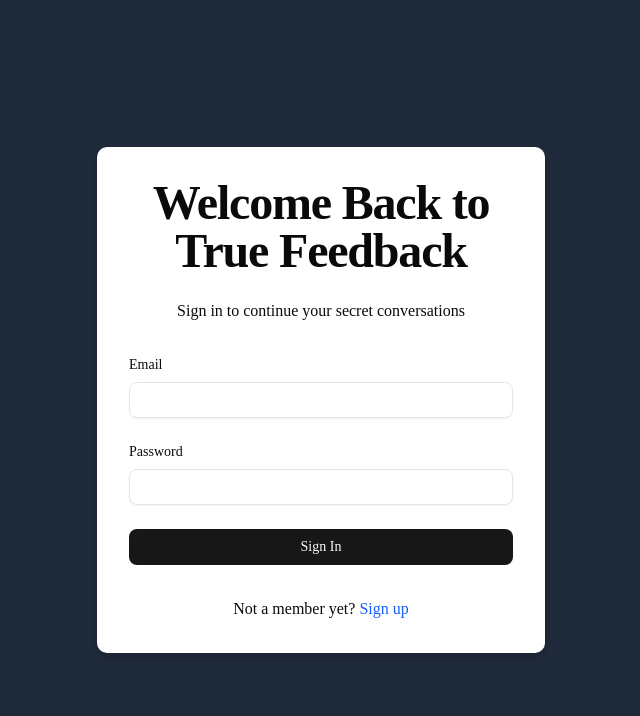
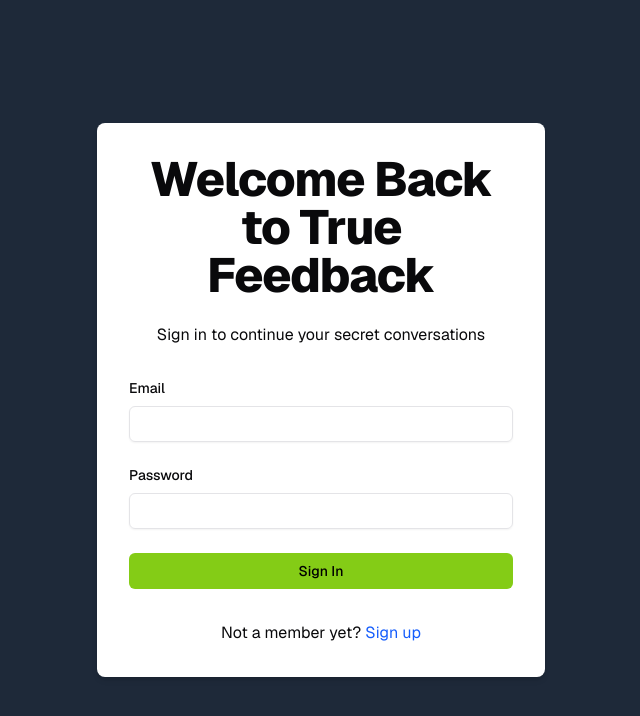
Before and after one commit to himanshuverse/frankly, a Next.js app: page /sign-in in a window 1280 px wide. Shown: the top 716 px of the page, without its empty margins (319-959 px from the left). Built offline with nearby package versions, Linux system fonts and the light colour scheme.

Commit message:
feat: add theme provider and toggle components with CSS variables for dark mode support

```diff
--- /dev/null
+++ b/components/providers.tsx
@@ -0,0 +1,17 @@
+"use client";
+
+import * as React from "react";
+import { ThemeProvider as NextThemesProvider } from "next-themes";
+
+export function Providers({ children }: { children: React.ReactNode }) {
+  return (
+    <NextThemesProvider
+      attribute="class"
+      defaultTheme="dark"
+      enableSystem
+      disableTransitionOnChange
+    >
+      {children}
+    </NextThemesProvider>
+  );
+}
--- /dev/null
+++ b/components/theme-toggle.tsx
@@ -0,0 +1,67 @@
+"use client";
+
+import * as React from "react";
+import { useTheme } from "next-themes";
+import { Sun, Moon } from "lucide-react";
+
+export function ThemeToggle() {
+  const { resolvedTheme, setTheme } = useTheme();
+  const [mounted, setMounted] = React.useState(false);
+
+  React.useEffect(() => {
+    setMounted(true);
+  }, []);
+
+  if (!mounted) {
+    return <div className="w-9 h-9 rounded-none border border-transparent" />;
+  }
+
+  const isDark = resolvedTheme === "dark";
+
+  const handleToggle = () => {
+    const nextTheme = isDark ? "light" : "dark";
+    const doc = document as any;
+
+    // Standard fallback if browser doesn't support View Transitions
+    if (
+      !doc.startViewTransition ||
+      window.matchMedia("(prefers-reduced-motion: reduce)").matches
+    ) {
+      setTheme(nextTheme);
+      return;
+    }
+
+    const transition = doc.startViewTransition(() => {
+      setTheme(nextTheme);
+    });
+
+    transition.ready.then(() => {
+      document.documentElement.animate(
+        {
+          clipPath: [
+            "polygon(100% 0, 100% 0, 100% 0, 100% 0)",
+            "polygon(-50% 0, 100% 0, 100% 150%, 0 100%)",
+          ],
+        },
+        {
+          duration: 600,
+          easing: "cubic-bezier(0.4, 0, 0.2, 1)",
+          pseudoElement: "::view-transition-new(root)",
+        }
+      );
+    });
+  };
+
+  return (
+    <button
+      onClick={handleToggle}
+      className="relative flex items-center justify-center w-9 h-9 rounded-none border border-dashed border-border bg-card/40 backdrop-blur-md hover:bg-muted/80 transition-all duration-200 focus:outline-none focus:ring-1 focus:ring-primary cursor-pointer"
+      aria-label="Toggle theme"
+    >
+      <div className="relative w-4 h-4">
+        <Sun className="absolute inset-0 w-4 h-4 transition-all duration-300 dark:scale-0 dark:rotate-90 text-amber-500 scale-100 rotate-0" />
+        <Moon className="absolute inset-0 w-4 h-4 transition-all duration-300 dark:scale-100 dark:rotate-0 text-primary scale-0 -rotate-90" />
+      </div>
+    </button>
+  );
+}
--- a/package.json
+++ b/package.json
@@ -21,6 +21,7 @@
     "mongoose": "^9.7.3",
     "next": "16.2.9",
     "next-auth": "^4.24.14",
+    "next-themes": "^0.4.6",
     "openai": "^6.45.0",
     "react": "19.2.4",
     "react-dom": "19.2.4",
--- a/src/app/globals.css
+++ b/src/app/globals.css
@@ -1,130 +1,148 @@
 @import "tailwindcss";
-@import "tw-animate-css";
-@import "shadcn/tailwind.css";
 
-@custom-variant dark (&:is(.dark *));
+:root {
+  --background: #ffffff;
+  --foreground: #09090b;
+  --card: #ffffff;
+  --card-foreground: #09090b;
+  --popover: #ffffff;
+  --popover-foreground: #09090b;
+  --primary: #84cc16;
+  /* Lime 500 */
+  --primary-foreground: #000000;
+  --secondary: #71717a;
+  /* Zinc 500 */
+  --secondary-foreground: #ffffff;
+  --muted: #f4f4f5;
+  --muted-foreground: #71717a;
+  --accent: #84cc16;
+  --accent-foreground: #000000;
+  --destructive: #ef4444;
+  --destructive-foreground: #ffffff;
+  --border: #e4e4e7;
+  --input: #e4e4e7;
+  --ring: #84cc16;
+
+  --grid-color: rgba(9, 9, 11, 0.04);
+}
+
+.dark {
+  --background: #09090b;
+  /* Slate Black */
+  --foreground: #f4f4f5;
+  --card: #0e0e11;
+  --card-foreground: #f4f4f5;
+  --popover: #0e0e11;
+  --popover-foreground: #f4f4f5;
+  --primary: #bef264;
+  /* Lime 300 */
+  --primary-foreground: #000000;
+  --secondary: #a1a1aa;
+  /* Zinc 400 */
+  --secondary-foreground: #000000;
+  --muted: #18181b;
+  --muted-foreground: #a1a1aa;
+  --accent: #bef264;
+  --accent-foreground: #000000;
+  --destructive: #f87171;
+  --destructive-foreground: #000000;
+  --border: #27272a;
+  --input: #27272a;
+  --ring: #bef264;
+
+  --grid-color: rgba(244, 244, 245, 0.03);
+}
 
 @theme inline {
   --color-background: var(--background);
   --color-foreground: var(--foreground);
-  --font-sans: var(--font-sans);
-  --font-mono: var(--font-geist-mono);
-  --font-heading: var(--font-sans);
-  --color-sidebar-ring: var(--sidebar-ring);
-  --color-sidebar-border: var(--sidebar-border);
-  --color-sidebar-accent-foreground: var(--sidebar-accent-foreground);
-  --color-sidebar-accent: var(--sidebar-accent);
-  --color-sidebar-primary-foreground: var(--sidebar-primary-foreground);
-  --color-sidebar-primary: var(--sidebar-primary);
-  --color-sidebar-foreground: var(--sidebar-foreground);
-  --color-sidebar: var(--sidebar);
-  --color-chart-5: var(--chart-5);
-  --color-chart-4: var(--chart-4);
-  --color-chart-3: var(--chart-3);
-  --color-chart-2: var(--chart-2);
-  --color-chart-1: var(--chart-1);
+  --color-card: var(--card);
+  --color-card-foreground: var(--card-foreground);
+  --color-popover: var(--popover);
+  --color-popover-foreground: var(--popover-foreground);
+  --color-primary: var(--primary);
+  --color-primary-foreground: var(--primary-foreground);
+  --color-secondary: var(--secondary);
+  --color-secondary-foreground: var(--secondary-foreground);
+  --color-muted: var(--muted);
+  --color-muted-foreground: var(--muted-foreground);
+  --color-accent: var(--accent);
+  --color-accent-foreground: var(--accent-foreground);
+  --color-destructive: var(--destructive);
+  --color-destructive-foreground: var(--destructive-foreground);
+  --color-border: var(--border);
+  --color-input: var(--input);
   --color-ring: var(--ring);
-  --color-input: var(--input);
-  --color-border: var(--border);
-  --color-destructive: var(--destructive);
-  --color-accent-foreground: var(--accent-foreground);
-  --color-accent: var(--accent);
-  --color-muted-foreground: var(--muted-foreground);
-  --color-muted: var(--muted);
-  --color-secondary-foreground: var(--secondary-foreground);
-  --color-secondary: var(--secondary);
-  --color-primary-foreground: var(--primary-foreground);
-  --color-primary: var(--primary);
-  --color-popover-foreground: var(--popover-foreground);
-  --color-popover: var(--popover);
-  --color-card-foreground: var(--card-foreground);
-  --color-card: var(--card);
-  --radius-sm: calc(var(--radius) * 0.6);
-  --radius-md: calc(var(--radius) * 0.8);
-  --radius-lg: var(--radius);
-  --radius-xl: calc(var(--radius) * 1.4);
-  --radius-2xl: calc(var(--radius) * 1.8);
-  --radius-3xl: calc(var(--radius) * 2.2);
-  --radius-4xl: calc(var(--radius) * 2.6);
+
+  --font-sans: var(--font-geist-sans), sans-serif;
+  --font-mono: var(--font-geist-mono), monospace;
 }
 
-:root {
-  --background: oklch(1 0 0);
-  --foreground: oklch(0.145 0 0);
-  --card: oklch(1 0 0);
-  --card-foreground: oklch(0.145 0 0);
-  --popover: oklch(1 0 0);
-  --popover-foreground: oklch(0.145 0 0);
-  --primary: oklch(0.205 0 0);
-  --primary-foreground: oklch(0.985 0 0);
-  --secondary: oklch(0.97 0 0);
-  --secondary-foreground: oklch(0.205 0 0);
-  --muted: oklch(0.97 0 0);
-  --muted-foreground: oklch(0.556 0 0);
-  --accent: oklch(0.97 0 0);
-  --accent-foreground: oklch(0.205 0 0);
-  --destructive: oklch(0.577 0.245 27.325);
-  --border: oklch(0.922 0 0);
-  --input: oklch(0.922 0 0);
-  --ring: oklch(0.708 0 0);
-  --chart-1: oklch(0.87 0 0);
-  --chart-2: oklch(0.556 0 0);
-  --chart-3: oklch(0.439 0 0);
-  --chart-4: oklch(0.371 0 0);
-  --chart-5: oklch(0.269 0 0);
-  --radius: 0.625rem;
-  --sidebar: oklch(0.985 0 0);
-  --sidebar-foreground: oklch(0.145 0 0);
-  --sidebar-primary: oklch(0.205 0 0);
-  --sidebar-primary-foreground: oklch(0.985 0 0);
-  --sidebar-accent: oklch(0.97 0 0);
-  --sidebar-accent-foreground: oklch(0.205 0 0);
-  --sidebar-border: oklch(0.922 0 0);
-  --sidebar-ring: oklch(0.708 0 0);
+body {
+  background-color: var(--background);
+  color: var(--foreground);
+  font-family: var(--font-sans);
+  overflow-x: hidden;
 }
 
-.dark {
-  --background: oklch(0.145 0 0);
-  --foreground: oklch(0.985 0 0);
-  --card: oklch(0.205 0 0);
-  --card-foreground: oklch(0.985 0 0);
-  --popover: oklch(0.205 0 0);
-  --popover-foreground: oklch(0.985 0 0);
-  --primary: oklch(0.922 0 0);
-  --primary-foreground: oklch(0.205 0 0);
-  --secondary: oklch(0.269 0 0);
-  --secondary-foreground: oklch(0.985 0 0);
-  --muted: oklch(0.269 0 0);
-  --muted-foreground: oklch(0.708 0 0);
-  --accent: oklch(0.269 0 0);
-  --accent-foreground: oklch(0.985 0 0);
-  --destructive: oklch(0.704 0.191 22.216);
-  --border: oklch(1 0 0 / 10%);
-  --input: oklch(1 0 0 / 15%);
-  --ring: oklch(0.556 0 0);
-  --chart-1: oklch(0.87 0 0);
-  --chart-2: oklch(0.556 0 0);
-  --chart-3: oklch(0.439 0 0);
-  --chart-4: oklch(0.371 0 0);
-  --chart-5: oklch(0.269 0 0);
-  --sidebar: oklch(0.205 0 0);
-  --sidebar-foreground: oklch(0.985 0 0);
-  --sidebar-primary: oklch(0.488 0.243 264.376);
-  --sidebar-primary-foreground: oklch(0.985 0 0);
-  --sidebar-accent: oklch(0.269 0 0);
-  --sidebar-accent-foreground: oklch(0.985 0 0);
-  --sidebar-border: oklch(1 0 0 / 10%);
-  --sidebar-ring: oklch(0.556 0 0);
+/* Custom background patterns - square blueprint grid */
+.bg-grid-pattern {
+  background-image:
+    linear-gradient(to right, var(--grid-color) 1px, transparent 1px),
+    linear-gradient(to bottom, var(--grid-color) 1px, transparent 1px);
+  background-size: 40px 40px;
 }
 
-@layer base {
-  * {
-    @apply border-border outline-ring/50;
-  }
-  body {
-    @apply bg-background text-foreground;
-  }
-  html {
-    @apply font-sans;
-  }
+/* ProfileBase dashed blueprint panels */
+.blueprint-panel {
+  background: var(--card);
+  border: 1px dashed var(--border);
+  border-radius: 0px;
+  /* Sharp corners */
 }
+
+/* Blueprint card hover transitions */
+.blueprint-card {
+  transition: all 0.2s ease-in-out;
+}
+
+.blueprint-card:hover {
+  border-color: var(--primary);
+  background: rgba(132, 204, 22, 0.02);
+}
+
+.dark .blueprint-card:hover {
+  background: rgba(190, 242, 100, 0.02);
+}
+
+/* Custom scrollbars */
+::-webkit-scrollbar {
+  width: 8px;
+}
+
+::-webkit-scrollbar-track {
+  background: var(--background);
+}
+
+::-webkit-scrollbar-thumb {
+  background: var(--border);
+}
+
+::-webkit-scrollbar-thumb:hover {
+  background: var(--muted-foreground);
+}
+
+/* View transitions for theme switching polygon top-to-bottom animation */
+::view-transition-old(root),
+::view-transition-new(root) {
+  animation: none;
+  mix-blend-mode: normal;
+}
+
+::view-transition-old(root) {
+  z-index: 1;
+}
+
+::view-transition-new(root) {
+  z-index: 9999;
+}
```
Also changed, not shown: 1 other file (tests, documents, lock files or other folders).
